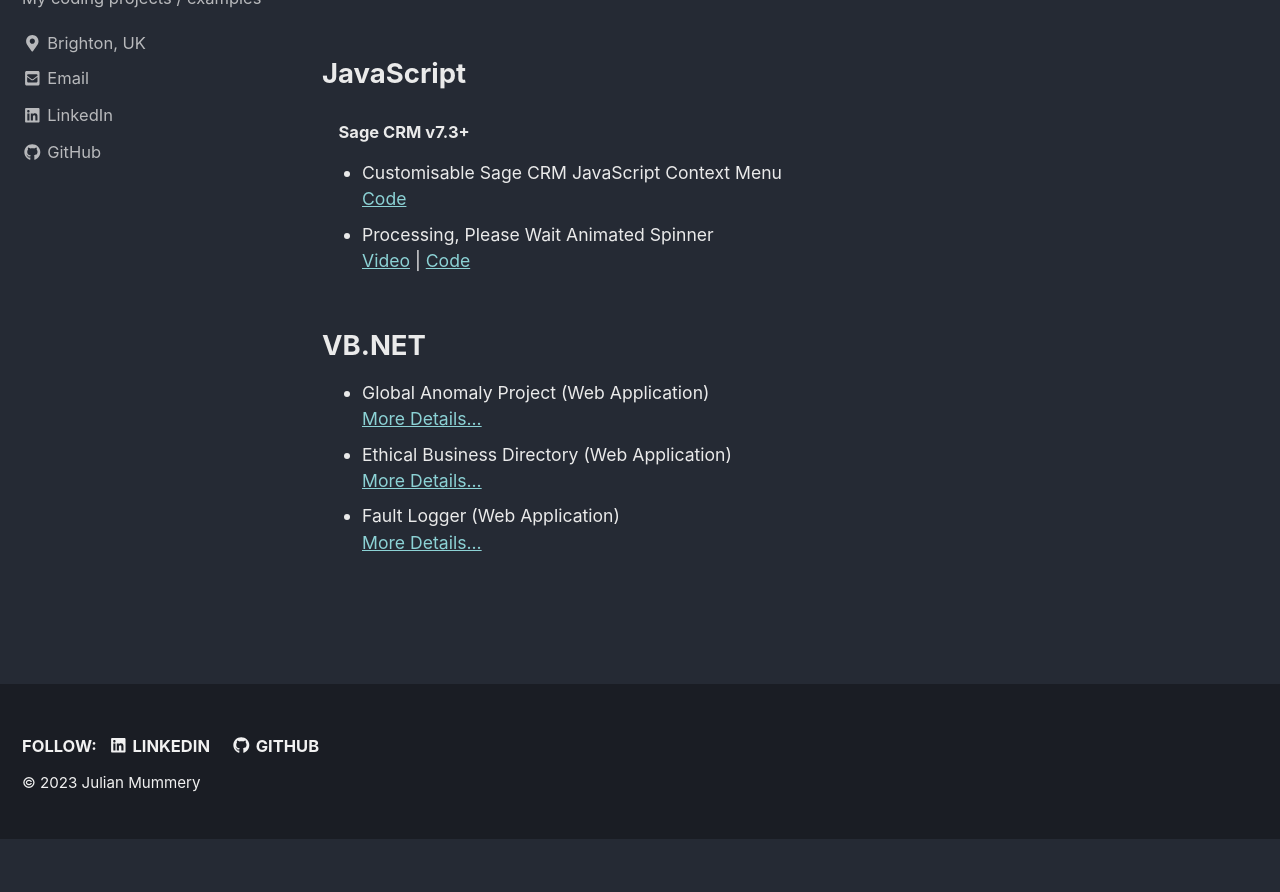
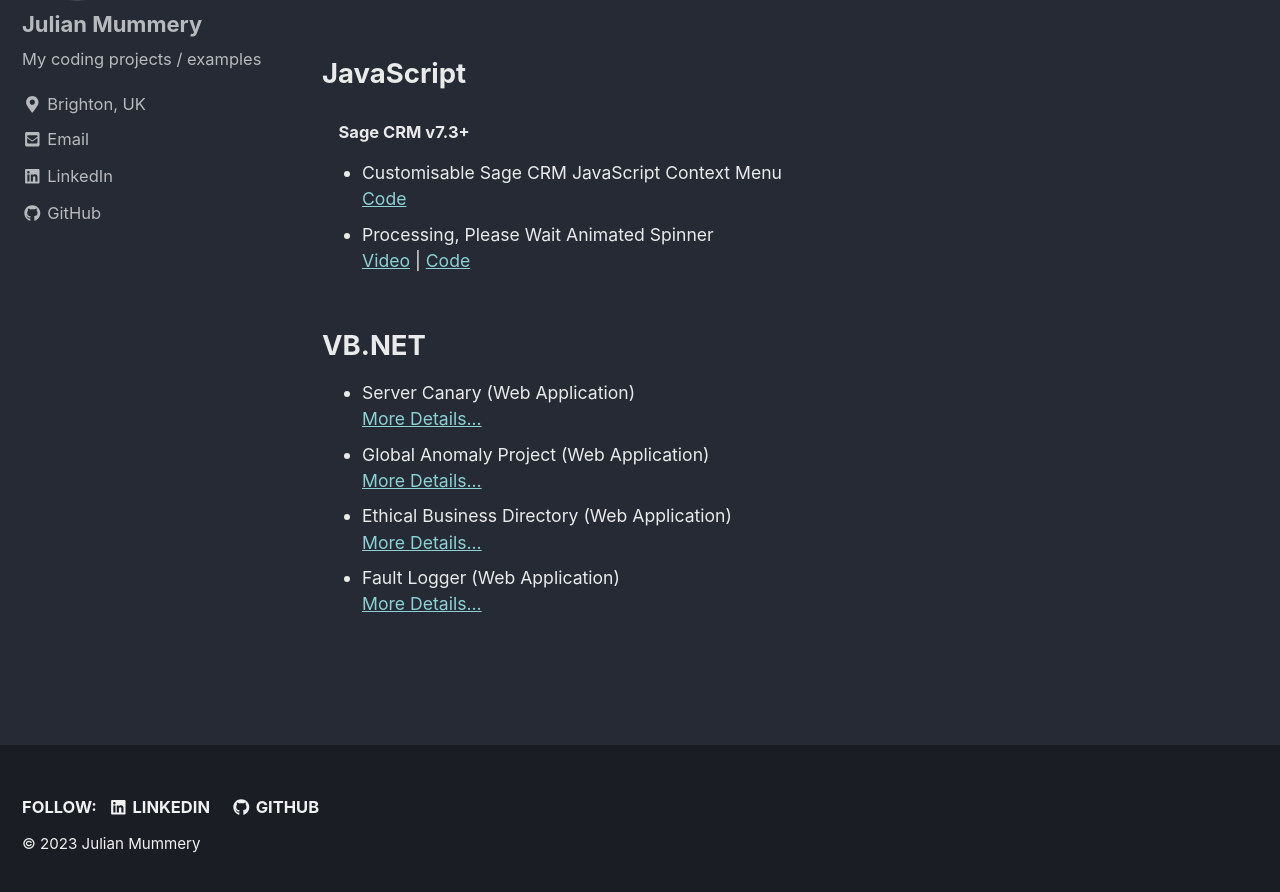
Before and after one commit to julianmummery/julianmummery.github.io, a Jekyll site: the page built from _pages/coding-projects.md, in a window 1280 px wide and 900 px high, scrolled down 1344 px. Shown: the top 892 px of the window. Built offline with Jekyll 4.4.1, drawn with Linux system fonts in a browser that asks for light colours; nearby versions of some CDN libraries; before the commit the page ends 2182 px from its top, so only the background shows below that.

Commit message:
added servercanary

```diff
--- a/_pages/coding-projects.md
+++ b/_pages/coding-projects.md
@@ -41,6 +41,9 @@
 
 <h2>VB.NET</h2>
 <ul style="font-size:0.80em;">
+  <li>Server Canary (Web Application)
+  <br>
+  <a href="https://julianmummery.github.io/servercanary" target="_self">More Details...</a></li>
   <li>Global Anomaly Project (Web Application)
   <br>
   <a href="https://julianmummery.github.io/globalanomalyproject" target="_self">More Details...</a></li>
```
